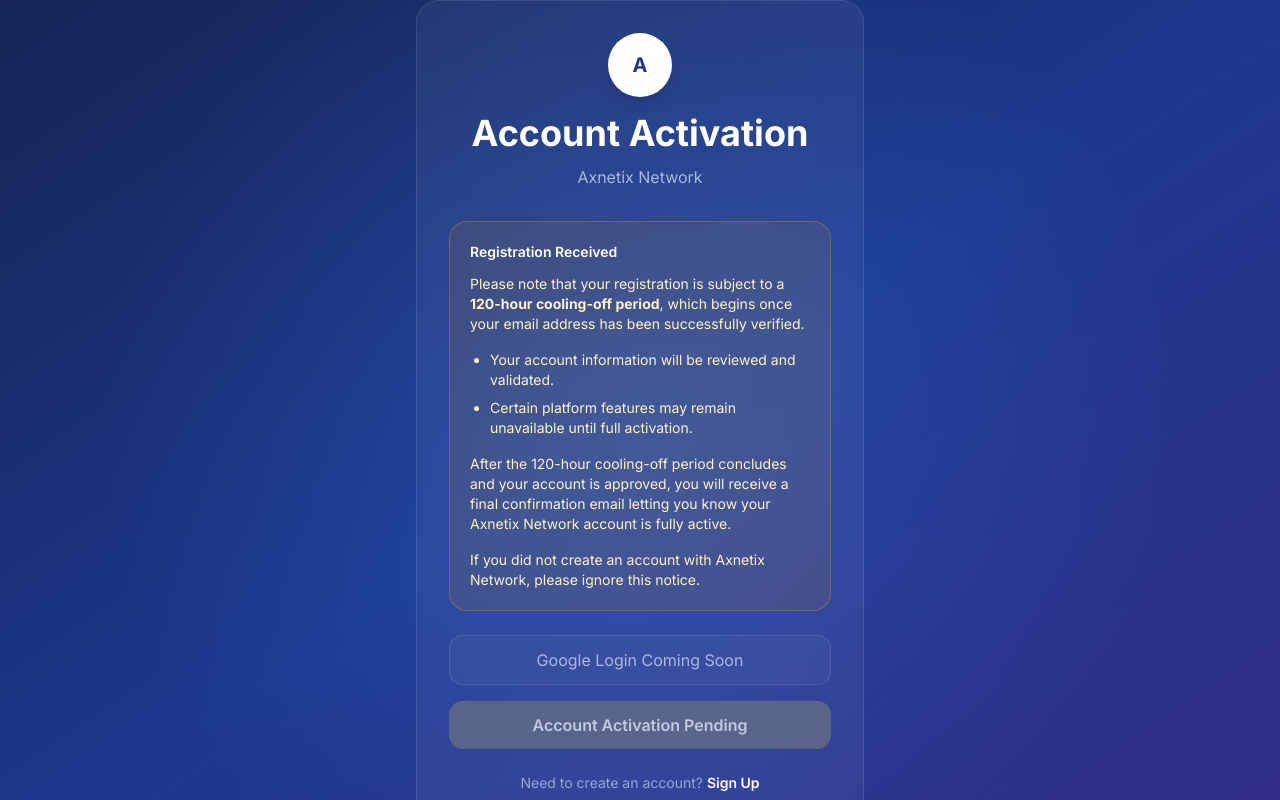
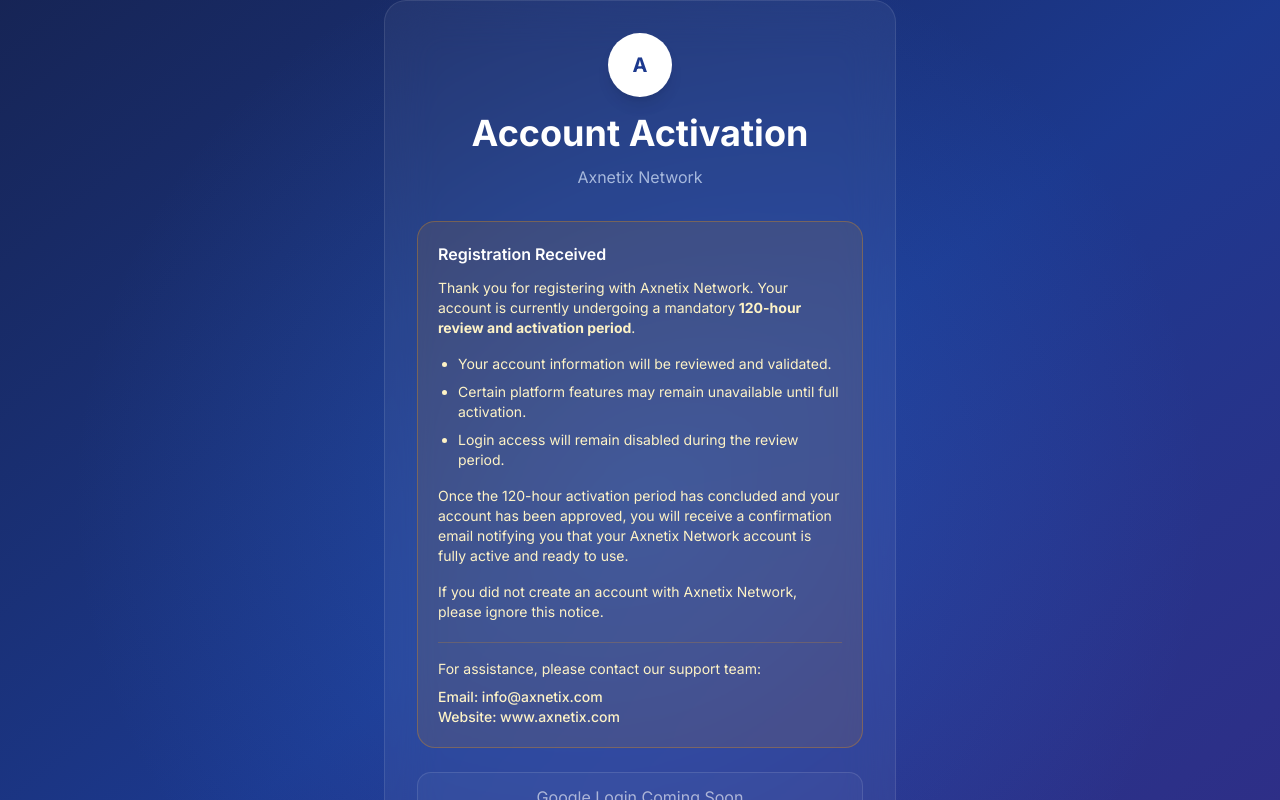
Before and after one commit to zubairfloat/dashboard1, a Next.js app: page /login in a window 1280 px wide. Shown: the top 800 px of the page. Built offline with nearby package versions, Linux system fonts and the light colour scheme.

Commit message:
update the login content info

```diff
--- a/app/login/page.tsx
+++ b/app/login/page.tsx
@@ -5,7 +5,7 @@
 export default function LoginPage() {
   const handleLogin = () => {
     alert(
-      "Your account is currently under review. Login will be available after the 120-hour activation period."
+      "Your account is currently under review. Login access will become available after the 120-hour activation period has been completed and your account has been approved."
     );
   };
 
@@ -20,8 +20,8 @@
       {/* Background Glow */}
       <div className="absolute inset-0 bg-[radial-gradient(circle_at_center,rgba(59,130,246,0.25),transparent_70%)]" />
 
-      {/* Login Card */}
-      <div className="relative z-10 w-full max-w-md rounded-3xl border border-white/10 bg-white/5 p-8 backdrop-blur-xl">
+      {/* Card */}
+      <div className="relative z-10 w-full max-w-lg rounded-3xl border border-white/10 bg-white/5 p-8 backdrop-blur-xl">
         {/* Logo */}
         <div className="mb-8 text-center">
           <div className="mx-auto mb-4 flex h-16 w-16 items-center justify-center rounded-full bg-white text-xl font-bold text-blue-900 shadow-lg">
@@ -37,45 +37,66 @@
           </p>
         </div>
 
-        {/* Activation Notice */}
+        {/* Notice */}
         <div className="mb-6 rounded-2xl border border-amber-500/30 bg-amber-500/10 p-5 text-sm text-amber-100">
-          <h3 className="mb-3 font-semibold text-white">
+          <h3 className="mb-3 text-base font-semibold text-white">
             Registration Received
           </h3>
 
           <p>
-            Please note that your registration is subject
-            to a <strong>120-hour cooling-off period</strong>,
-            which begins once your email address has been
-            successfully verified.
+            Thank you for registering with Axnetix
+            Network. Your account is currently
+            undergoing a mandatory
+            <strong> 120-hour review and activation period</strong>.
           </p>
 
           <ul className="mt-4 list-disc space-y-2 pl-5">
             <li>
-              Your account information will be reviewed and
-              validated.
+              Your account information will be reviewed
+              and validated.
             </li>
 
             <li>
               Certain platform features may remain
               unavailable until full activation.
             </li>
+
+            <li>
+              Login access will remain disabled during
+              the review period.
+            </li>
           </ul>
 
           <p className="mt-4">
-            After the 120-hour cooling-off period concludes
-            and your account is approved, you will receive
-            a final confirmation email letting you know
-            your Axnetix Network account is fully active.
+            Once the 120-hour activation period has
+            concluded and your account has been approved,
+            you will receive a confirmation email
+            notifying you that your Axnetix Network
+            account is fully active and ready to use.
           </p>
 
           <p className="mt-4">
-            If you did not create an account with Axnetix
-            Network, please ignore this notice.
+            If you did not create an account with
+            Axnetix Network, please ignore this notice.
           </p>
+
+          <div className="mt-5 border-t border-amber-500/20 pt-4">
+            <p>
+              For assistance, please contact our support
+              team:
+            </p>
+
+            <p className="mt-2 font-medium">
+              Email: info@axnetix.com
+            </p>
+
+            <p className="font-medium">
+              Website: www.axnetix.com
+            </p>
+          </div>
         </div>
 
-        {/* Disabled Login Buttons */}
+        {/* Disabled Actions */}
         <div className="space-y-4">
           <button
             onClick={handleGoogleLogin}
@@ -88,7 +109,7 @@
             onClick={handleLogin}
             className="w-full cursor-not-allowed rounded-xl bg-gray-500 p-3 font-semibold text-white opacity-70"
           >
-            Account Activation Pending
+            Account Under Review
           </button>
         </div>
 
```
